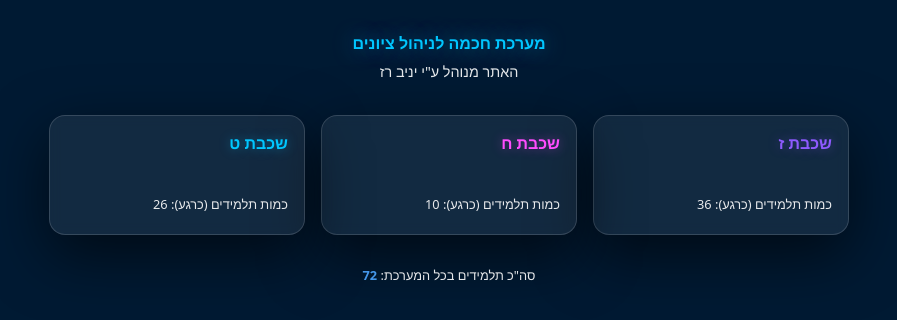
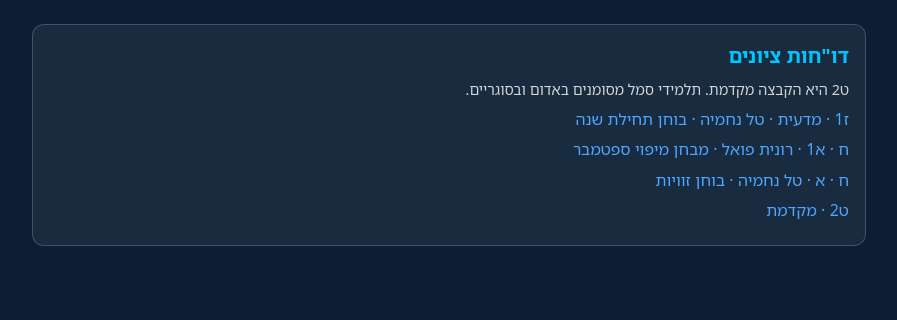
Before and after one commit to yanivmizrachiy/blue-page-site, a plain HTML site: page index.html in a window 1280 px wide. Shown: the whole page, without its empty margins (191-1088 px from the left). Drawn offline with Linux system fonts and the light colour scheme.

```diff
--- a/index.html
+++ b/index.html
@@ -1,138 +1,18 @@
-<!DOCTYPE html>
-<html lang="he" dir="rtl">
-<head>
-  <meta charset="UTF-8" />
-  <meta name="viewport" content="width=device-width,initial-scale=1.0" />
-  <title>מערכת חכמה לניהול ציונים</title>
-  <style>
-    :root {
-      --bg: #001a33;
-      --text: #ffffff;
-      --panelBg: rgba(255,255,255,0.07);
-      --panelBorder: rgba(255,255,255,0.15);
-      --font: system-ui,-apple-system,BlinkMacSystemFont,"Segoe UI",Roboto,"Helvetica Neue",Arial,"Noto Sans Hebrew",sans-serif;
-      --grade7: #8e5bff;
-      --grade8: #ff4dff;
-      --grade9: #00c6ff;
-    }
-    * { box-sizing:border-box; margin:0; }
-    body {
-      background-color: var(--bg);
-      color: var(--text);
-      font-family: var(--font);
-      min-height:100vh;
-      display:flex;
-      flex-direction:column;
-      align-items:center;
-      padding:2rem 1rem 4rem;
-      text-align:center;
-      line-height:1.4;
-    }
-    .main-title {
-      color: var(--grade9);
-      font-size: clamp(1.5rem,2vw+1rem,2rem);
-      font-weight:700;
-      text-shadow:0 0 20px rgba(0,198,255,0.5);
-      margin-bottom:0.5rem;
-    }
-    .subtitle {
-      font-size:0.9rem;
-      color:#ffffff;
-      opacity:0.9;
-      margin-bottom:2rem;
-    }
-    .grid {
-      display:grid;
-      grid-template-columns:repeat(auto-fit,minmax(220px,1fr));
-      gap:1rem;
-      width:100%;
-      max-width:800px;
-    }
-    .card {
-      background:var(--panelBg);
-      border:1px solid var(--panelBorder);
-      border-radius:1rem;
-      padding:1rem 1rem 1.2rem;
-      box-shadow:0 20px 60px rgba(0,0,0,0.6);
-      backdrop-filter:blur(6px);
-      -webkit-backdrop-filter:blur(6px);
-      text-align:right;
-      direction:rtl;
-      text-decoration:none;
-      color:var(--text);
-      transition:all 0.15s ease-in-out;
-      display:flex;
-      flex-direction:column;
-      justify-content:space-between;
-      min-height:120px;
-    }
-    .card:hover {
-      background:rgba(255,255,255,0.09);
-      transform:translateY(-2px) scale(1.02);
-    }
-    .card-title {
-      font-size:1rem;
-      font-weight:600;
-      margin-bottom:0.5rem;
-      line-height:1.4;
-      text-shadow:0 0 12px rgba(255,255,255,0.25);
-    }
-    .grade7 { color:var(--grade7); text-shadow:0 0 12px rgba(142,91,255,0.4); }
-    .grade8 { color:var(--grade8); text-shadow:0 0 12px rgba(255,77,255,0.4); }
-    .grade9 { color:var(--grade9); text-shadow:0 0 12px rgba(0,198,255,0.4); }
-    .count-line {
-      font-size:0.8rem;
-      opacity:0.9;
-      margin-top:0.5rem;
-    }
-    .total-area {
-      max-width:800px;
-      margin-top:2rem;
-      font-size:0.8rem;
-      opacity:0.9;
-      color:#ffffff;
-      text-align:right;
-      direction:rtl;
-    }
-    .total-number {
-      font-weight:600;
-      color:#4da6ff;
-    }
-  </style>
-</head>
-<body>
-  <div class="main-title">מערכת חכמה לניהול ציונים</div>
-  <div class="subtitle">האתר מנוהל ע"י יניב רז</div>
-
-  <section class="grid">
-    <a class="card" href="grade7.html">
-      <div class="card-title grade7">שכבת ז</div>
-      <div class="count-line">כמות תלמידים (כרגע): <span id="grade7Count">0</span></div>
-    </a>
-
-    <a class="card" href="grade8.html">
-      <div class="card-title grade8">שכבת ח</div>
-      <div class="count-line">כמות תלמידים (כרגע): <span id="grade8Count">0</span></div>
-    </a>
-
-    <a class="card" href="grade9.html">
-      <div class="card-title grade9">שכבת ט</div>
-      <div class="count-line">כמות תלמידים (כרגע): <span id="grade9Count">0</span></div>
-    </a>
-  </section>
-
-  <section class="total-area">
-    סה"כ תלמידים בכל המערכת: <span id="totalAll" class="total-number">0</span>
-  </section>
-
-  <script>
-    const grade7Num = 36;  // ז: א (22) + א1 (14)
-    const grade8Num = 10;  // ח א1 רונית
-    const grade9Num = 26;  // ט א (23) + ט1 מדעית (3)
-    document.getElementById("grade7Count").textContent = grade7Num;
-    document.getElementById("grade8Count").textContent = grade8Num;
-    document.getElementById("grade9Count").textContent = grade9Num;
-    document.getElementById("totalAll").textContent = grade7Num + grade8Num + grade9Num;
-  </script>
-</body>
-</html>
+<!DOCTYPE html><html lang="he" dir="rtl"><head><meta charset="utf-8"><title>דו"חות</title>
+<meta name="viewport" content="width=device-width,initial-scale=1.0">
+<style>
+body{background:#0b1e33;color:#fff;font-family:"Noto Sans Hebrew",system-ui,sans-serif;margin:0;padding:24px;line-height:1.5}
+h1{margin:0 0 8px;font-size:1.25rem;color:#00c6ff}
+a{display:block;margin:.4rem 0;color:#4da6ff;text-decoration:none}
+.small{opacity:.8;font-size:.9rem}
+.box{max-width:800px;margin:0 auto;background:rgba(255,255,255,.06);border:1px solid rgba(255,255,255,.18);border-radius:12px;padding:16px}
+</style></head><body>
+<div class="box">
+  <h1>דו"חות ציונים</h1>
+  <div class="small">ט2 היא הקבצה מקדמת. תלמידי סמל מסומנים באדום ובסוגריים.</div>
+  <a href="grade7_science_tal.html">ז1 · מדעית · טל נחמיה · בוחן תחילת שנה</a>
+  <a href="grade8_A1_ronit.html">ח · א1 · רונית פואל · מבחן מיפוי ספטמבר</a>
+  <a href="grade8_A_tal.html">ח · א · טל נחמיה · בוחן זוויות</a>
+  <a href="grade9_T2_mekademet.html">ט2 · מקדמת</a>
+</div>
+</body></html>
```
Also changed, not shown: .t2_rows.html (added), .t2_rows.txt (added).
